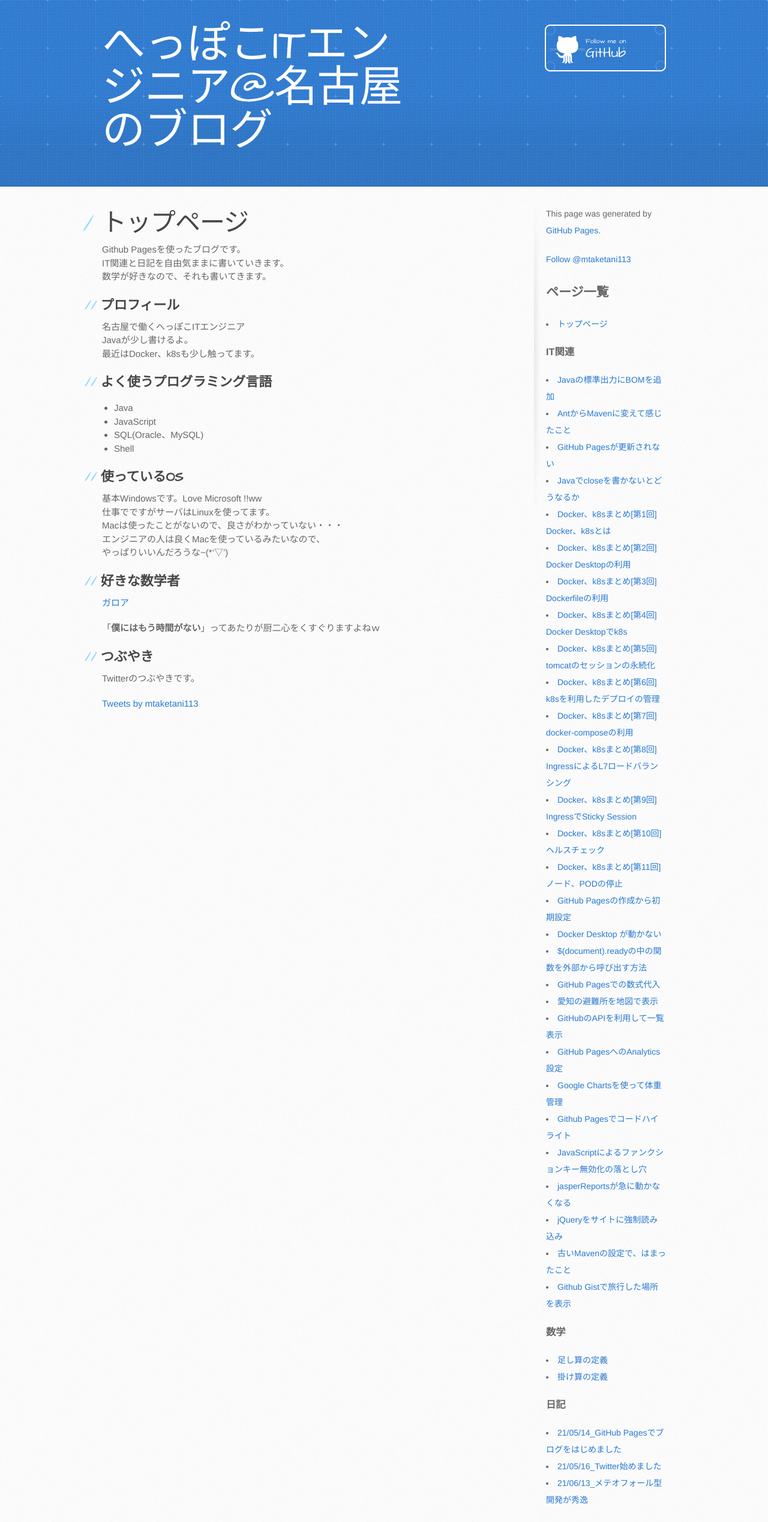
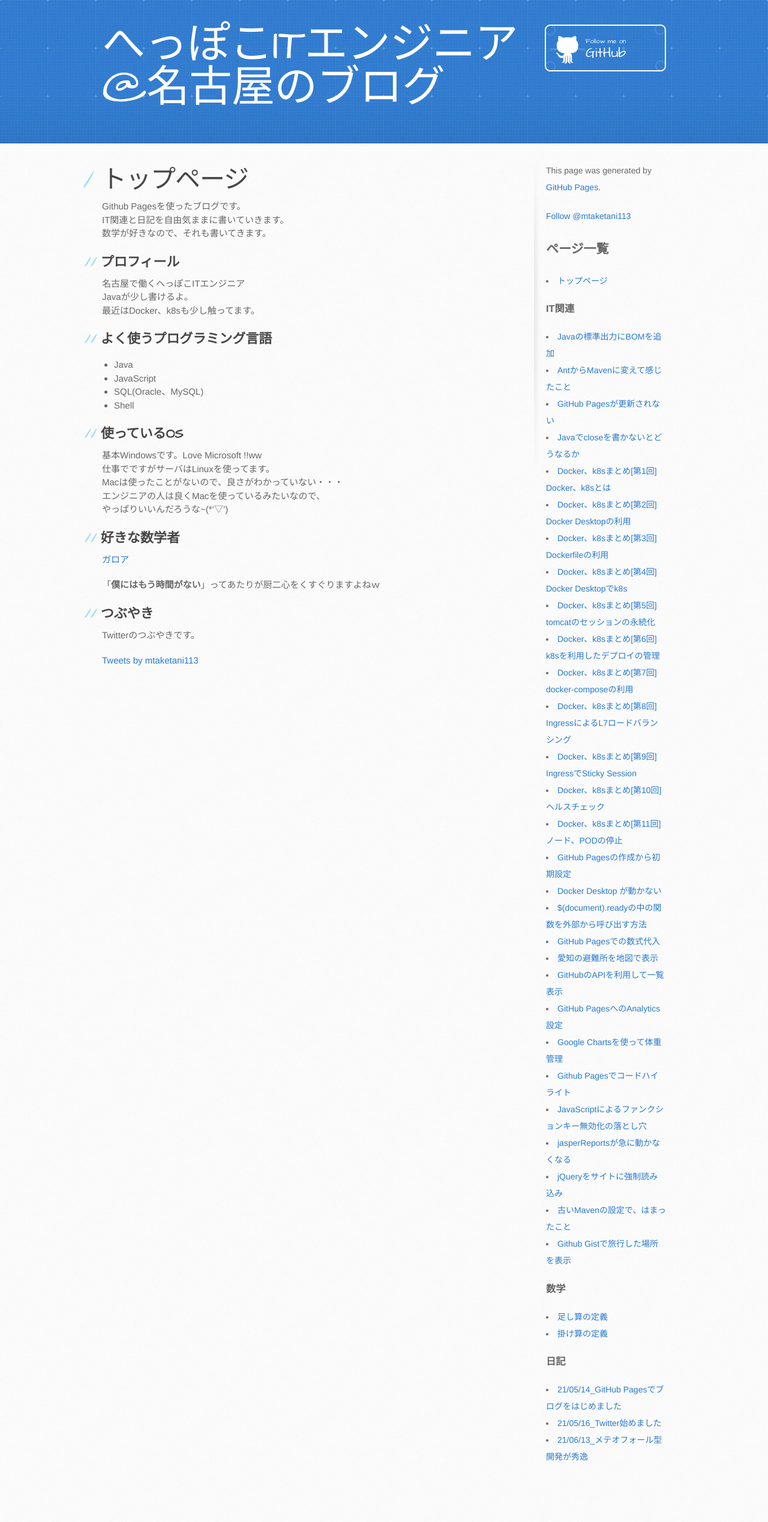
Before and after one commit to mtaketani113/mtaketani113.github.io, a Jekyll site: the page built from index.md, in a window 1280 px wide. Shown: the whole page at 60% size. Built offline with Jekyll 4.4.1, drawn with Linux system fonts in a browser that asks for light colours; comment, search, counter and statistics services are not loaded; the repository's description, which GitHub fills in, is left out; after the commit the page ends 2465 px from its top, so only the background shows below that.

Commit message:
幅修正

```diff
--- a/_sass/jekyll-theme-architect.scss
+++ b/_sass/jekyll-theme-architect.scss
@@ -32,7 +32,7 @@ header {
 }
 
 header h1 {
-  width: 540px;
+  width: 740px;
   margin-top: 0;
   margin-bottom: 0.2em;
   font-size: 72px;
```
